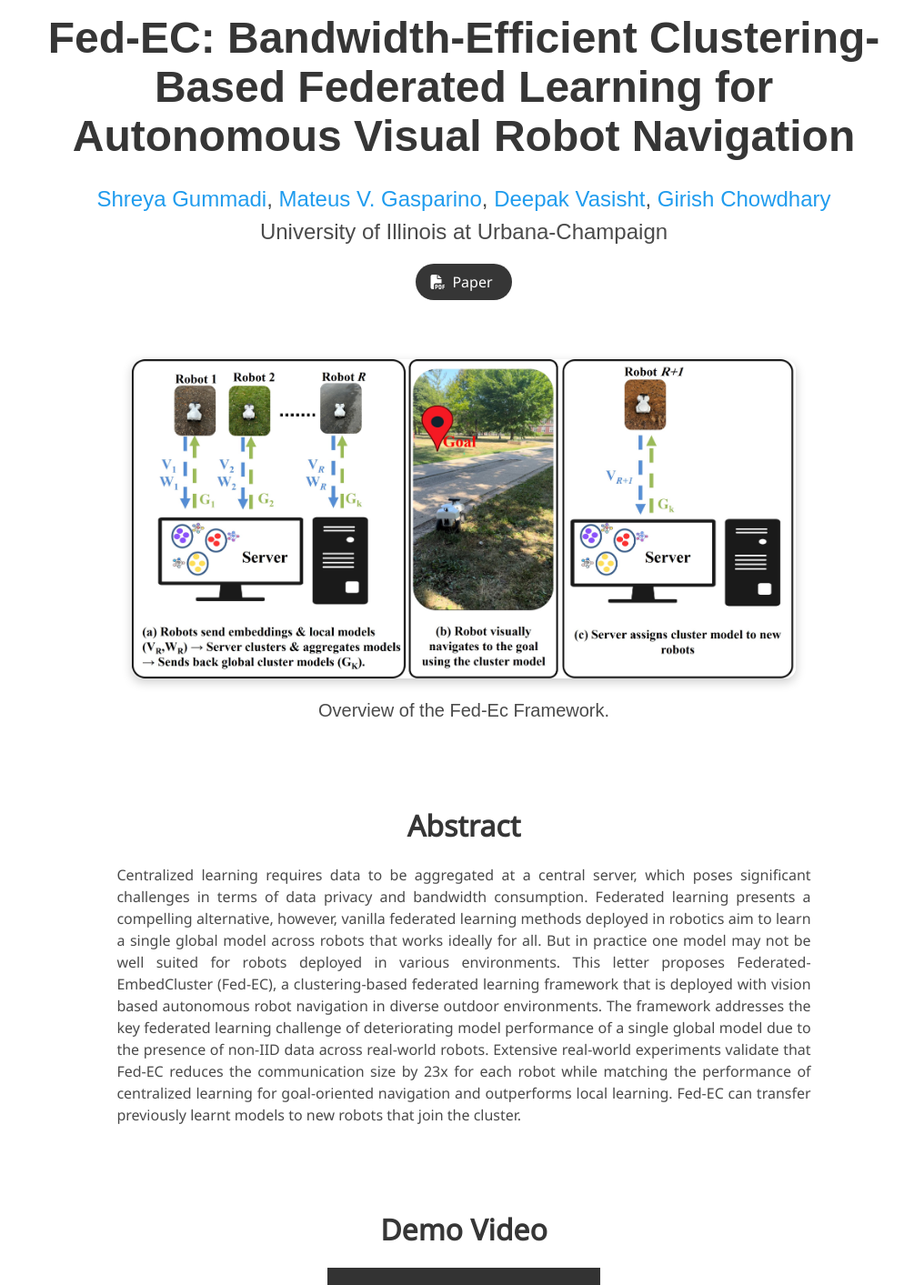
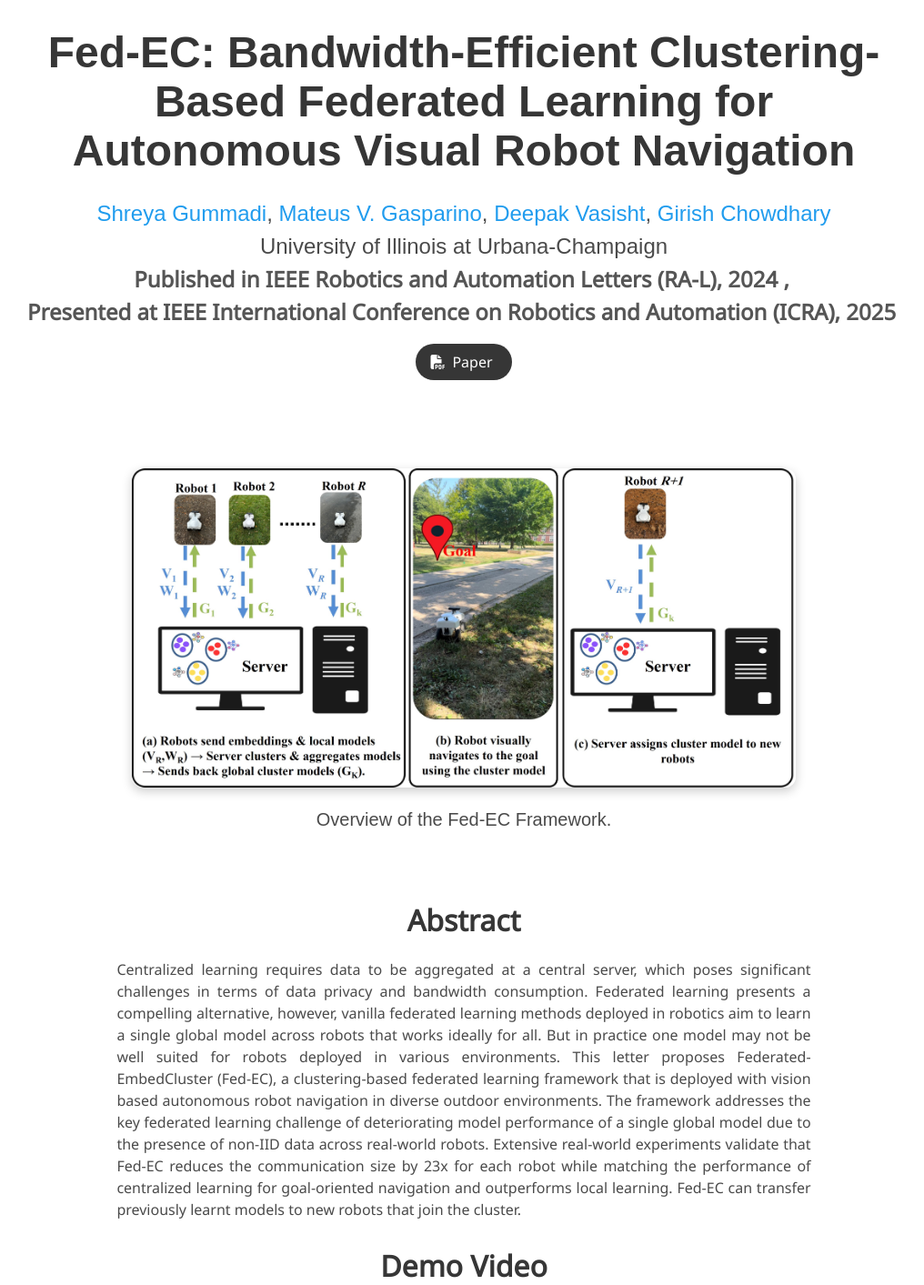
Before and after one commit to shreyagummadi/zest.github.io, a plain HTML site: page index.html in a window 1280 px wide. Shown: the part 33-1446 px from the top of the page at 91% size, without its empty margins (130-1146 px from the left). Drawn offline with nearby package versions, Linux system fonts and the light colour scheme; grey boxes are pictures that could not be loaded; some icons are missing; a web font is replaced by a local one.

Commit message:
Updated venue and spacing

```diff
--- a/index.html
+++ b/index.html
@@ -52,6 +52,11 @@
             <span class="author-block">University of Illinois at Urbana-Champaign</span>
           </div>
 
+          <div class="is-size-4 publication-venue">
+            Published in IEEE Robotics and Automation Letters (RA-L), 2024 ,<br>
+            Presented at IEEE International Conference on Robotics and Automation (ICRA), 2025
+          </div>
+
           <div class="column has-text-centered">
             <div class="publication-links">
               <!-- PDF Link. -->
@@ -79,7 +84,7 @@
            alt="Fed-EC static teaser image"
            style="max-width: 80%; border-radius: 12px; box-shadow: 0 4px 12px rgba(0,0,0,0.2);" />
       <h2 class="subtitle has-text-centered" style="margin-top: 1rem;">
-        Overview of the Fed-Ec Framework.
+        Overview of the Fed-EC Framework.
       </h2>
     </div>
   </div>
--- a/static/css/index.css
+++ b/static/css/index.css
@@ -155,3 +155,12 @@ body {
 #interpolation-image-wrapper img {
   border-radius: 5px;
 }
+
+.section {
+  padding-top: 1rem;
+  padding-bottom: 1rem;
+}
+.hero {
+  padding-top: 1rem;
+  padding-bottom: 1rem;
+}
```
